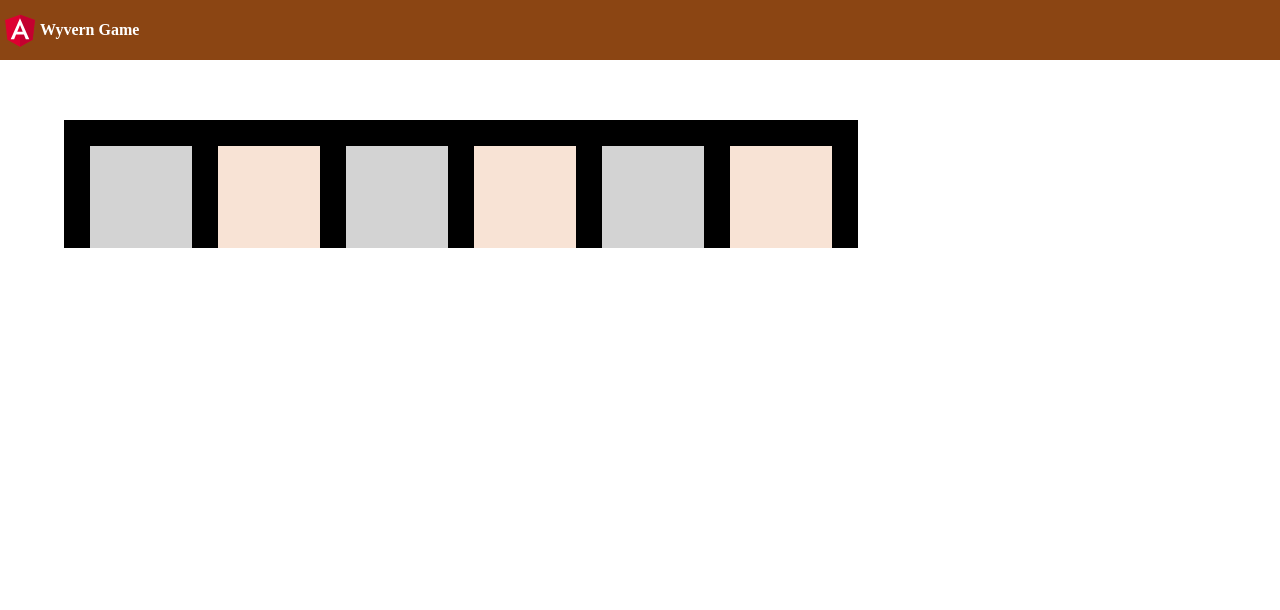
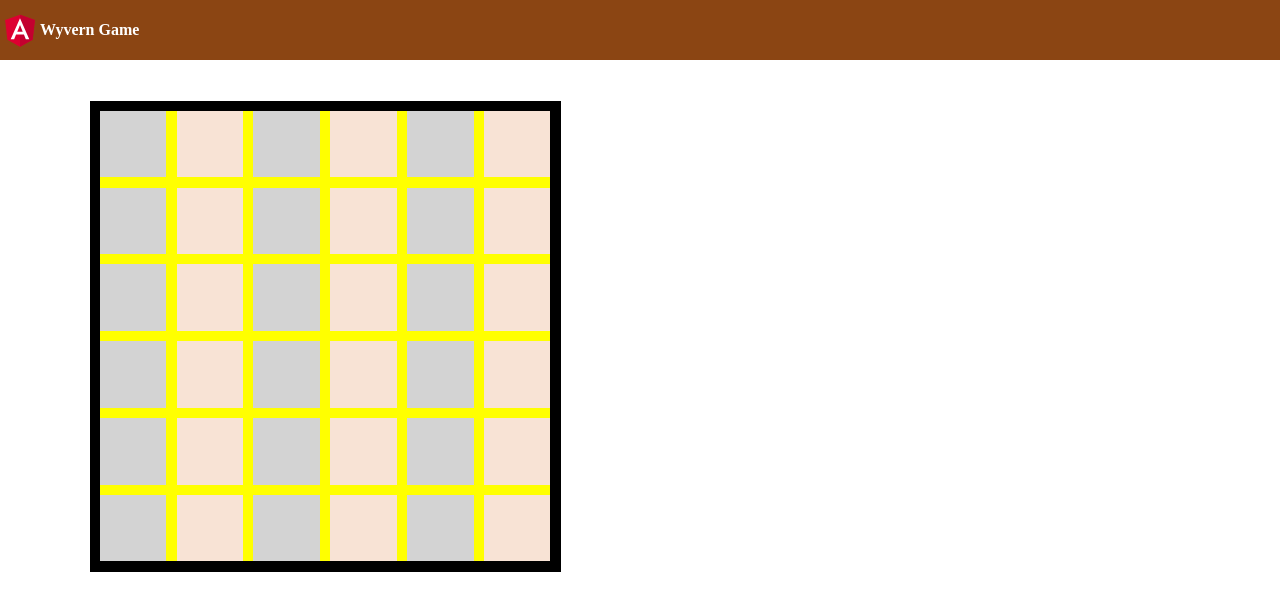
Before and after one commit to SpudBaker/wyvernGame, an Angular app: page /landingPage in a window 1280 px wide. Shown: the top 610 px of the page. Built offline with nearby package versions, Linux system fonts and the light colour scheme.

Commit message:
css grid completed

```diff
--- a/src/app/landing-page/landing-page.component.html
+++ b/src/app/landing-page/landing-page.component.html
@@ -2,24 +2,125 @@
 <br/>
 <br/>
 
-
-
+<div class="divOuter">
 <div class="square squareVisited squareColumnOne squareRowOne"></div>
 <div class="square squareUnvisited squareColumnTwo squareRowOne"></div>
 <div class="square squareVisited squareColumnThree squareRowOne"></div>
 <div class="square squareUnvisited squareColumnFour squareRowOne"></div>
 <div class="square squareVisited squareColumnFive squareRowOne"></div>
 <div class="square squareUnvisited squareColumnSix squareRowOne"></div>
-<div class="edge edgeVertical edgeColumnOne edgeRowOne"></div>
-<div class="edge edgeVertical edgeColumnTwo edgeRowOne"></div>
-<div class="edge edgeVertical edgeColumnThree edgeRowOne"></div>
-<div class="edge edgeVertical edgeColumnFour edgeRowOne"></div>
-<div class="edge edgeVertical edgeColumnFive edgeRowOne"></div>
-<div class="edge edgeVertical edgeColumnSix edgeRowOne"></div>
-<div class="edge edgeVertical edgeColumnSeven edgeRowOne"></div>
-<div class="edge edgeTop edgeColumnOne edgeRowOne"></div>
-<div class="edge edgeTop edgeColumnTwo edgeRowOne"></div>
-<div class="edge edgeTop edgeColumnThree edgeRowOne"></div>
-<div class="edge edgeTop edgeColumnFour edgeRowOne"></div>
-<div class="edge edgeTop edgeColumnFive edgeRowOne"></div>
-<div class="edge edgeTop edgeColumnSix edgeRowOne"></div>
+<div class="square squareVisited squareColumnOne squareRowTwo"></div>
+<div class="square squareUnvisited squareColumnTwo squareRowTwo"></div>
+<div class="square squareVisited squareColumnThree squareRowTwo"></div>
+<div class="square squareUnvisited squareColumnFour squareRowTwo"></div>
+<div class="square squareVisited squareColumnFive squareRowTwo"></div>
+<div class="square squareUnvisited squareColumnSix squareRowTwo"></div>
+<div class="square squareVisited squareColumnOne squareRowThree"></div>
+<div class="square squareUnvisited squareColumnTwo squareRowThree"></div>
+<div class="square squareVisited squareColumnThree squareRowThree"></div>
+<div class="square squareUnvisited squareColumnFour squareRowThree"></div>
+<div class="square squareVisited squareColumnFive squareRowThree"></div>
+<div class="square squareUnvisited squareColumnSix squareRowThree"></div>
+<div class="square squareVisited squareColumnOne squareRowFour"></div>
+<div class="square squareUnvisited squareColumnTwo squareRowFour"></div>
+<div class="square squareVisited squareColumnThree squareRowFour"></div>
+<div class="square squareUnvisited squareColumnFour squareRowFour"></div>
+<div class="square squareVisited squareColumnFive squareRowFour"></div>
+<div class="square squareUnvisited squareColumnSix squareRowFour"></div>
+<div class="square squareVisited squareColumnOne squareRowFive"></div>
+<div class="square squareUnvisited squareColumnTwo squareRowFive"></div>
+<div class="square squareVisited squareColumnThree squareRowFive"></div>
+<div class="square squareUnvisited squareColumnFour squareRowFive"></div>
+<div class="square squareVisited squareColumnFive squareRowFive"></div>
+<div class="square squareUnvisited squareColumnSix squareRowFive"></div>
+<div class="square squareVisited squareColumnOne squareRowSix"></div>
+<div class="square squareUnvisited squareColumnTwo squareRowSix"></div>
+<div class="square squareVisited squareColumnThree squareRowSix"></div>
+<div class="square squareUnvisited squareColumnFour squareRowSix"></div>
+<div class="square squareVisited squareColumnFive squareRowSix"></div>
+<div class="square squareUnvisited squareColumnSix squareRowSix"></div>
+<div class="edge edgeVertical edgeColumnTwo edgeRowOne edgeUnknown"></div>
+<div class="edge edgeVertical edgeColumnThree edgeRowOne edgeUnknown"></div>
+<div class="edge edgeVertical edgeColumnFour edgeRowOne edgeUnknown"></div>
+<div class="edge edgeVertical edgeColumnFive edgeRowOne edgeUnknown"></div>
+<div class="edge edgeVertical edgeColumnSix edgeRowOne edgeUnknown"></div>
+<div class="edge edgeVertical edgeColumnTwo edgeRowTwo edgeUnknown"></div>
+<div class="edge edgeVertical edgeColumnThree edgeRowTwo edgeUnknown"></div>
+<div class="edge edgeVertical edgeColumnFour edgeRowTwo edgeUnknown"></div>
+<div class="edge edgeVertical edgeColumnFive edgeRowTwo edgeUnknown"></div>
+<div class="edge edgeVertical edgeColumnSix edgeRowTwo edgeUnknown"></div>
+<div class="edge edgeVertical edgeColumnTwo edgeRowThree edgeUnknown"></div>
+<div class="edge edgeVertical edgeColumnThree edgeRowThree edgeUnknown"></div>
+<div class="edge edgeVertical edgeColumnFour edgeRowThree edgeUnknown"></div>
+<div class="edge edgeVertical edgeColumnFive edgeRowThree edgeUnknown"></div>
+<div class="edge edgeVertical edgeColumnSix edgeRowThree edgeUnknown"></div>
+<div class="edge edgeVertical edgeColumnTwo edgeRowFour edgeUnknown"></div>
+<div class="edge edgeVertical edgeColumnThree edgeRowFour edgeUnknown"></div>
+<div class="edge edgeVertical edgeColumnFour edgeRowFour edgeUnknown"></div>
+<div class="edge edgeVertical edgeColumnFive edgeRowFour edgeUnknown"></div>
+<div class="edge edgeVertical edgeColumnSix edgeRowFour edgeUnknown"></div>
+<div class="edge edgeVertical edgeColumnTwo edgeRowFive edgeUnknown"></div>
+<div class="edge edgeVertical edgeColumnThree edgeRowFive edgeUnknown"></div>
+<div class="edge edgeVertical edgeColumnFour edgeRowFive edgeUnknown"></div>
+<div class="edge edgeVertical edgeColumnFive edgeRowFive edgeUnknown"></div>
+<div class="edge edgeVertical edgeColumnSix edgeRowFive edgeUnknown"></div>
+<div class="edge edgeVertical edgeColumnTwo edgeRowSix edgeUnknown"></div>
+<div class="edge edgeVertical edgeColumnThree edgeRowSix edgeUnknown"></div>
+<div class="edge edgeVertical edgeColumnFour edgeRowSix edgeUnknown"></div>
+<div class="edge edgeVertical edgeColumnFive edgeRowSix edgeUnknown"></div>
+<div class="edge edgeVertical edgeColumnSix edgeRowSix edgeUnknown"></div>
+<div class="edge edgeHorizontal edgeColumnOne edgeRowTwo edgeUnknown"></div>
+<div class="edge edgeHorizontal edgeColumnTwo edgeRowTwo edgeUnknown"></div>
+<div class="edge edgeHorizontal edgeColumnThree edgeRowTwo edgeUnknown"></div>
+<div class="edge edgeHorizontal edgeColumnFour edgeRowTwo edgeUnknown"></div>
+<div class="edge edgeHorizontal edgeColumnFive edgeRowTwo edgeUnknown"></div>
+<div class="edge edgeHorizontal edgeColumnSix edgeRowTwo edgeUnknown"></div>
+<div class="edge edgeHorizontal edgeColumnOne edgeRowThree edgeUnknown"></div>
+<div class="edge edgeHorizontal edgeColumnTwo edgeRowThree edgeUnknown"></div>
+<div class="edge edgeHorizontal edgeColumnThree edgeRowThree edgeUnknown"></div>
+<div class="edge edgeHorizontal edgeColumnFour edgeRowThree edgeUnknown"></div>
+<div class="edge edgeHorizontal edgeColumnFive edgeRowThree edgeUnknown"></div>
+<div class="edge edgeHorizontal edgeColumnSix edgeRowThree edgeUnknown"></div>
+<div class="edge edgeHorizontal edgeColumnOne edgeRowFour edgeUnknown"></div>
+<div class="edge edgeHorizontal edgeColumnTwo edgeRowFour edgeUnknown"></div>
+<div class="edge edgeHorizontal edgeColumnThree edgeRowFour edgeUnknown"></div>
+<div class="edge edgeHorizontal edgeColumnFour edgeRowFour edgeUnknown"></div>
+<div class="edge edgeHorizontal edgeColumnFive edgeRowFour edgeUnknown"></div>
+<div class="edge edgeHorizontal edgeColumnSix edgeRowFour edgeUnknown"></div>
+<div class="edge edgeHorizontal edgeColumnOne edgeRowFive edgeUnknown"></div>
+<div class="edge edgeHorizontal edgeColumnTwo edgeRowFive edgeUnknown"></div>
+<div class="edge edgeHorizontal edgeColumnThree edgeRowFive edgeUnknown"></div>
+<div class="edge edgeHorizontal edgeColumnFour edgeRowFive edgeUnknown"></div>
+<div class="edge edgeHorizontal edgeColumnFive edgeRowFive edgeUnknown"></div>
+<div class="edge edgeHorizontal edgeColumnSix edgeRowFive edgeUnknown"></div>
+<div class="edge edgeHorizontal edgeColumnOne edgeRowSix edgeUnknown"></div>
+<div class="edge edgeHorizontal edgeColumnTwo edgeRowSix edgeUnknown"></div>
+<div class="edge edgeHorizontal edgeColumnThree edgeRowSix edgeUnknown"></div>
+<div class="edge edgeHorizontal edgeColumnFour edgeRowSix edgeUnknown"></div>
+<div class="edge edgeHorizontal edgeColumnFive edgeRowSix edgeUnknown"></div>
+<div class="edge edgeHorizontal edgeColumnSix edgeRowSix edgeUnknown"></div>
+<div class="edge edgeBorderHorizontal edgeColumnOne edgeRowOne"></div>
+<div class="edge edgeBorderHorizontal edgeColumnTwo edgeRowOne"></div>
+<div class="edge edgeBorderHorizontal edgeColumnThree edgeRowOne"></div>
+<div class="edge edgeBorderHorizontal edgeColumnFour edgeRowOne"></div>
+<div class="edge edgeBorderHorizontal edgeColumnFive edgeRowOne"></div>
+<div class="edge edgeBorderHorizontal edgeColumnSix edgeRowOne"></div>
+<div class="edge edgeBorderHorizontal edgeColumnOne edgeRowSeven"></div>
+<div class="edge edgeBorderHorizontal edgeColumnTwo edgeRowSeven"></div>
+<div class="edge edgeBorderHorizontal edgeColumnThree edgeRowSeven"></div>
+<div class="edge edgeBorderHorizontal edgeColumnFour edgeRowSeven"></div>
+<div class="edge edgeBorderHorizontal edgeColumnFive edgeRowSeven"></div>
+<div class="edge edgeBorderHorizontal edgeColumnSix edgeRowSeven"></div>
+<div class="edge edgeBorderVertical edgeColumnOne edgeRowOne"></div>
+<div class="edge edgeBorderVertical edgeColumnSeven edgeRowOne"></div>
+<div class="edge edgeBorderVertical edgeColumnOne edgeRowTwo"></div>
+<div class="edge edgeBorderVertical edgeColumnSeven edgeRowTwo"></div>
+<div class="edge edgeBorderVertical edgeColumnOne edgeRowThree"></div>
+<div class="edge edgeBorderVertical edgeColumnSeven edgeRowThree"></div>
+<div class="edge edgeBorderVertical edgeColumnOne edgeRowFour"></div>
+<div class="edge edgeBorderVertical edgeColumnSeven edgeRowFour"></div>
+<div class="edge edgeBorderVertical edgeColumnOne edgeRowFive"></div>
+<div class="edge edgeBorderVertical edgeColumnSeven edgeRowFive"></div>
+<div class="edge edgeBorderVertical edgeColumnOne edgeRowSix"></div>
+<div class="edge edgeBorderVertical edgeColumnSeven edgeRowSix"></div>
+</div>
--- a/src/app/landing-page/landing-page.component.scss
+++ b/src/app/landing-page/landing-page.component.scss
@@ -1,7 +1,14 @@
+.divOuter{
+    position: absolute;
+    top:75px;
+    left:5%;
+    width: 40%;
+    padding-bottom: 40%; /* = width for a square aspect ratio */
+}
 .square{
     position: absolute;
-    width: 10%;
-    padding-bottom: 10%; /* = width for a square aspect ratio */
+    width: 15%;
+    padding-bottom: 15%; /* = width for a square aspect ratio */
 }
 .squareUnvisited {
     background-color: rgba(216, 98, 20, 0.178);
@@ -13,57 +20,107 @@
     left: 5%;
 }
 .squareColumnTwo{
-    left: 15%;
+    left: 20%;
 }
 .squareColumnThree{
-    left: 25%;
+    left: 35%;
 }
 .squareColumnFour{
-    left: 35%;
+    left: 50%;
 }
 .squareColumnFive{
-    left: 45%;
+    left: 65%;
 }
 .squareColumnSix{
-    left: 55%;
+    left: 80%;
 }
 .squareRowOne{
-    top:max(75px, 15%);
+    top:5%;
+}
+.squareRowTwo{
+    top:20%;
+}
+.squareRowThree{
+    top:35%;
+}
+.squareRowFour{
+    top:50%;
+}
+.squareRowFive{
+    top:65%;
+}
+.squareRowSix{
+    top:80%;
 }
 .edge{
     position: absolute;
 }
-.edgeVertical{
+.edgeBorderHorizontal{
+    background-color: black;
+    width: 17%;
+    padding-bottom: 2%; /* = width for a square aspect ratio */
+}
+.edgeBorderVertical{
     background-color: black;
     width: 2%;
-    padding-bottom: 10%; /* = width for a square aspect ratio */
+    padding-bottom: 17%; /* = width for a square aspect ratio */
 }
-.edgeTop{
+.edgeOpening{
+    background-color: yellow;
+}
+.edgeUnknown{
+    background-color: yellow;
+}
+.edgeWall{
     background-color: black;
-    width: 10%;
+}
+.edgeHorizontal{
+    width: 15%;
     padding-bottom: 2%; /* = width for a square aspect ratio */
+}
+.edgeVertical{
+    width: 2%;
+    padding-bottom: 15%; /* = width for a square aspect ratio */
 }
 .edgeColumnOne{
     left: 5%;
 }
 .edgeColumnTwo{
-    left: 15%;
+    left: 20%;
 }
 .edgeColumnThree{
-    left: 25%;
+    left: 35%;
 }
 .edgeColumnFour{
-    left: 35%;
+    left: 50%;
 }
 .edgeColumnFive{
-    left: 45%;
+    left: 65%;
 }
 .edgeColumnSix{
-    left: 55%;
+    left: 80%;
 }
 .edgeColumnSeven{
-    left: 65%;
+    left: 95%;
 }
 .edgeRowOne{
-    top:max(75px, 15%);
+    top:5%;
 }
+.edgeRowTwo{
+    top:20%;
+}
+.edgeRowThree{
+    top:35%;
+}
+.edgeRowFour{
+    top:50%;
+}
+.edgeRowFive{
+    top:65%;
+}
+.edgeRowSix{
+    top:80%;
+}
+.edgeRowSeven{
+    top:95%;
+}
```
